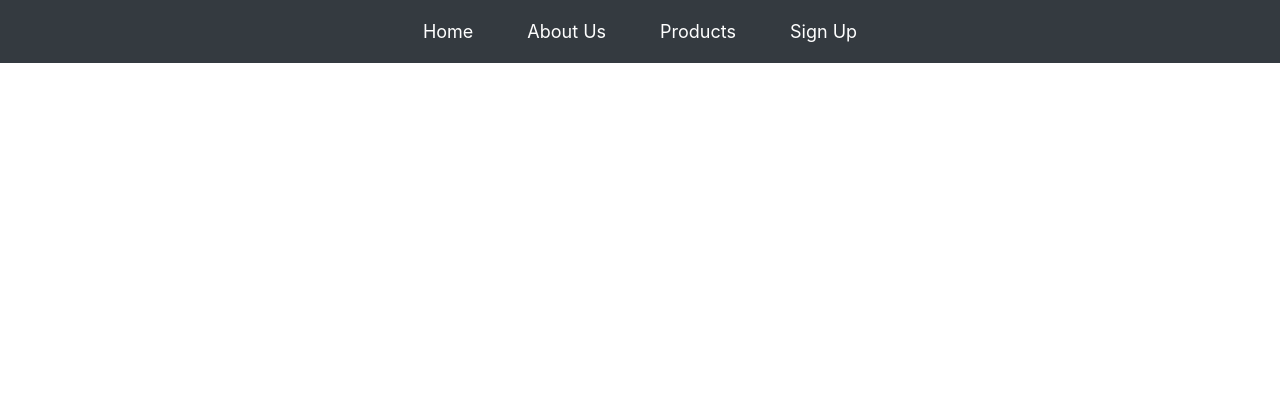
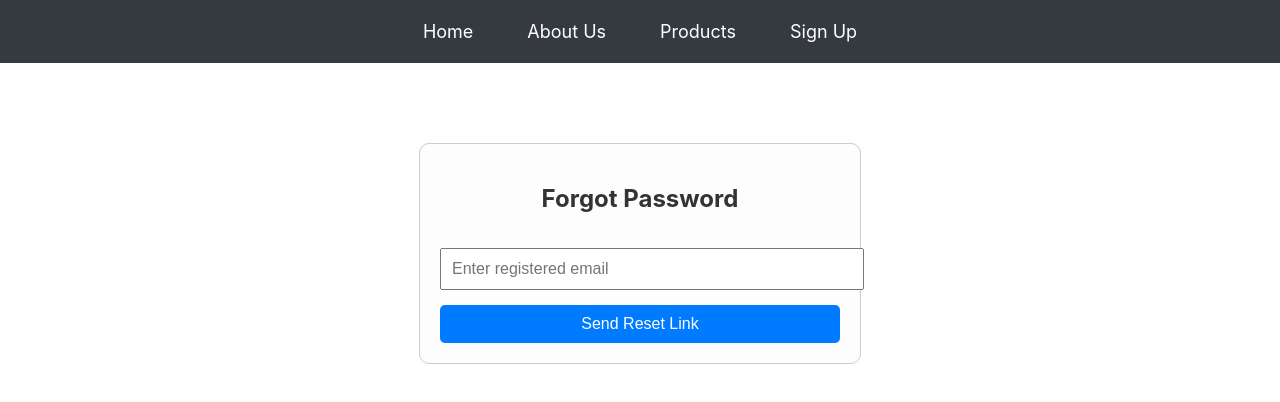
Before and after one commit to Souvik-1705/Expense-tracker-Sharpener-, a React (Create React App) app: page /forgotPassword in a window 1280 px wide. Shown: the top 402 px of the page. Built offline with nearby package versions, Linux system fonts and the light colour scheme.

Commit message:
Forgot password button

```diff
--- a/src/App.js
+++ b/src/App.js
@@ -8,7 +8,7 @@ import SignUp from './pages/SignUp';
 import Login from './pages/Login';
 import Welcome from './pages/Welcome';
 import CompleteProfile from "./pages/CompleteProfile";
-
+import ForgotPassword from './pages/ForgotPassword';
 
 function App() {
   return (
@@ -23,6 +23,7 @@ function App() {
       <Route path='/welcome' element={<Welcome/>}/>
       <Route path="/welcome" element={<Welcome />} />
       <Route path="/complete-profile" element={<CompleteProfile />} />
+      <Route path='/forgotPassword' element={<ForgotPassword/>}/>
      </Routes>
     </div>
   );
--- /dev/null
+++ b/src/pages/ForgotPassword.js
@@ -0,0 +1,40 @@
+import { sendPasswordResetEmail } from 'firebase/auth';
+import { auth } from '../Firebase';
+import React, { useState } from 'react'
+import "../styles/ForgotPassword.css";
+
+function ForgotPassword() {
+    const[email,setEmail]=useState("");
+    const[message,setMessage]=useState("");
+    const[loading,setLoading]=useState("");
+    const[error,setError]=useState("");
+
+    const handleReset=async(e)=>{
+        e.preventDefault();
+        try {
+            await sendPasswordResetEmail(auth,email);
+            setMessage("Password reset link has been sent to your email.");
+        } catch (err) {
+            setError("Failed to send reset email. " + err.message);
+        }
+         finally {
+            setLoading(false);
+        }
+
+    }
+  return (
+    <div className='forgot-password'>
+        <h2>Forgot Password</h2>
+        <form onSubmit={handleReset}>
+            <input type='email' placeholder='Enter registered email' value={email} onChange={(e)=>setEmail(e.target.value)} />
+            <button type='submit' disabled={loading}>
+                {loading ? "Sending..." : "Send Reset Link"}
+            </button>
+        </form>
+         {message && <p className="success-msg">{message}</p>}
+      {error && <p className="error-msg">{error}</p>}
+    </div>
+  )
+}
+
+export default ForgotPassword;
--- a/src/pages/Login.js
+++ b/src/pages/Login.js
@@ -37,7 +37,7 @@ function Login() {
             <input type='email' placeholder='Enter your email' value={email} onChange={(e)=>setEmail(e.target.value)}/>
             <input type='password' placeholder='Enter your password' value={password} onChange={(e)=>setPassword(e.target.value)}/>
             <button type='submit'>Login</button>
-            <a href="">Forgot Password?</a>
+            <a href="forgotPassword">Forgot Password?</a>
             <p>Don't have an account? <a href="/signUp">Sign Up</a></p>
         </form>
     </div>
--- /dev/null
+++ b/src/styles/ForgotPassword.css
@@ -0,0 +1,37 @@
+.forgot-password {
+  max-width: 400px;
+  margin: 80px auto;
+  padding: 20px;
+  border: 1px solid #ccc;
+  border-radius: 10px;
+  text-align: center;
+  background: #fdfdfd;
+}
+
+.forgot-password input {
+  width: 100%;
+  padding: 10px;
+  margin: 15px 0;
+  font-size: 16px;
+}
+
+.forgot-password button {
+  width: 100%;
+  padding: 10px;
+  font-size: 16px;
+  background: #007bff;
+  color: white;
+  border: none;
+  border-radius: 5px;
+  cursor: pointer;
+}
+
+.success-msg {
+  color: green;
+  margin-top: 10px;
+}
+
+.error-msg {
+  color: red;
+  margin-top: 10px;
+}
```
